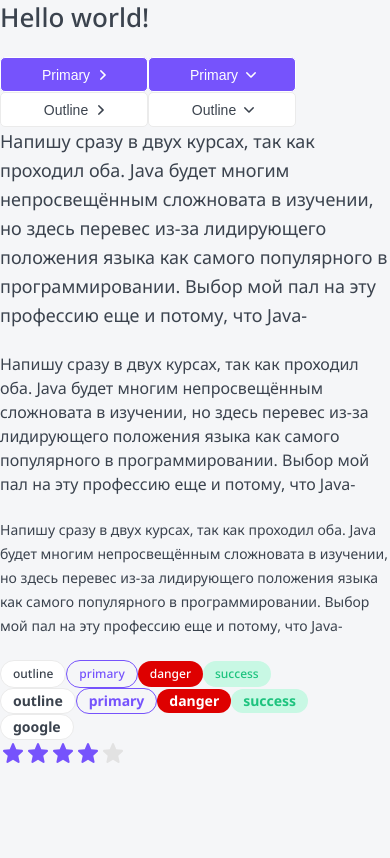
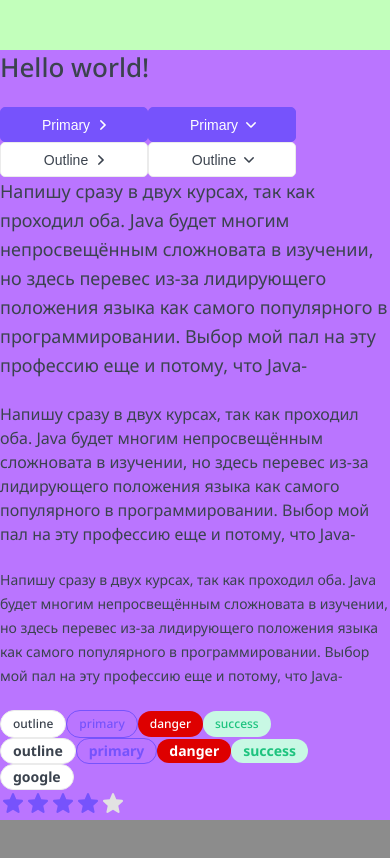
Before and after one commit to wan6sta/top-app, a Next.js app: page / in a window 390 px wide. Shown: the top 858 px of the page. Built offline with nearby package versions, Linux system fonts and the light colour scheme.

Commit message:
Add Layout

```diff
--- a/src/components/Button/Button.module.css
+++ b/src/components/Button/Button.module.css
@@ -12,7 +12,7 @@
 .primary {
   background-color: var(--primary);
   color: var(--white);
-  border: 1px solid var(--white);
+  border: 1px solid var(--primary);
 }
 
 .primary:hover {
@@ -28,7 +28,7 @@
 .outline:hover {
   background-color: var(--primary);
   color: var(--white);
-  border: 1px solid var(--white);
+  border: 1px solid var(--primary);
 }
 
 .arrow {
--- /dev/null
+++ b/src/layout/Footer/Footer.tsx
@@ -0,0 +1,10 @@
+import cls from './Footer.module.css'
+import { FC, HTMLAttributes, memo } from 'react'
+import cn from 'classnames'
+
+interface FooterProps extends HTMLAttributes<HTMLDivElement> {}
+
+export const Footer: FC<FooterProps> = memo(props => {
+  const { className, ...rest } = props
+  return <div className={cn(cls.Footer, className)} {...rest}></div>
+})
--- /dev/null
+++ b/src/layout/Header/Header.tsx
@@ -0,0 +1,10 @@
+import cls from './Header.module.css'
+import { FC, HTMLAttributes, memo } from 'react'
+import cn from 'classnames'
+
+interface HeaderProps extends HTMLAttributes<HTMLDivElement> {}
+
+export const Header: FC<HeaderProps> = memo(props => {
+  const { className, ...rest } = props
+  return <div className={cn(cls.Header, className)} {...rest}></div>
+})
--- /dev/null
+++ b/src/layout/Layout.module.css
@@ -0,0 +1,52 @@
+.Layout {
+  display: grid;
+  grid-template-columns: auto 230px minmax(320px, 1200px) auto;
+  grid-template-rows: 1fr auto;
+  grid-template-areas:
+      ". sidebar main ."
+      "footer footer footer footer";
+  min-height: 100vh;
+}
+
+.Header {
+  display: none;
+  grid-area: header;
+  background-color: #c2ffbb;
+  height: 50px;
+}
+
+.Sidebar {
+  grid-area: sidebar;
+  background-color: #759cff;
+}
+
+.MainContent {
+  grid-area: main;
+  background-color: #ba75ff;
+}
+
+.Footer {
+  grid-area: footer;
+  background-color: #8c8c8c;
+  height: 72px;
+}
+
+@media screen and (max-width: 820px) {
+  .Layout {
+    grid-template-columns: minmax(320px, 1fr);
+    grid-template-rows: auto 1fr auto;
+    grid-template-areas:
+      "header"
+      "main"
+      "footer";
+    min-height: 100vh;
+  }
+
+  .Header {
+    display: block;
+  }
+
+  .Sidebar {
+    display: none;
+  }
+}
--- /dev/null
+++ b/src/layout/Layout.tsx
@@ -0,0 +1,28 @@
+import cls from './Layout.module.css'
+import React, { FC, PropsWithChildren } from 'react'
+import { Header } from '@/layout/Header/Header'
+import { Footer } from '@/layout/Footer/Footer'
+import { Sidebar } from '@/layout/Sidebar/Sidebar'
+
+export const Layout: FC<PropsWithChildren> = props => {
+  const { children } = props
+
+  return (
+    <main className={cls.Layout}>
+      <Header className={cls.Header} />
+      <Sidebar className={cls.Sidebar} />
+      <section className={cls.MainContent}>{children}</section>
+      <Footer className={cls.Footer} />
+    </main>
+  )
+}
+
+export const withLayout = <T extends Record<string, unknown>>(
+  Component: FC<T>
+) => {
+  return (props: T) => (
+    <Layout>
+      <Component {...props} />
+    </Layout>
+  )
+}
--- /dev/null
+++ b/src/layout/Sidebar/Sidebar.tsx
@@ -0,0 +1,10 @@
+import cls from './Sidebar.module.css'
+import { FC, HTMLAttributes, memo } from 'react'
+import cn from 'classnames'
+
+interface SidebarProps extends HTMLAttributes<HTMLDivElement> {}
+
+export const Sidebar: FC<SidebarProps> = memo(props => {
+  const { className, ...rest } = props
+  return <div className={cn(cls.Sidebar, className)} {...rest}></div>
+})
--- a/src/pages/index.tsx
+++ b/src/pages/index.tsx
@@ -1,11 +1,12 @@
 import { Button, Htag, P, Star, Tag } from '@/components'
 import { useState } from 'react'
+import { withLayout } from '@/layout/Layout'
 
-export default function Home() {
+function Home() {
   const [stars, setStars] = useState(4)
 
   return (
-    <main>
+    <>
       <Htag tag='h1'>Hello world!</Htag>
       <br />
       <Button arrow='right'>Primary</Button>
@@ -61,6 +62,8 @@ export default function Home() {
       {/*<Star rating={4} />*/}
       <Star rating={stars} isEditable setRating={setStars} />
       {/*<StarOld rating={stars} isEditable setRating={setStars} />*/}
-    </main>
+    </>
   )
 }
+
+export default withLayout(Home)
```
Also changed, not shown: src/layout/Footer/Footer.module.css (added), src/layout/Header/Header.module.css (added), src/layout/Sidebar/Sidebar.module.css (added).
